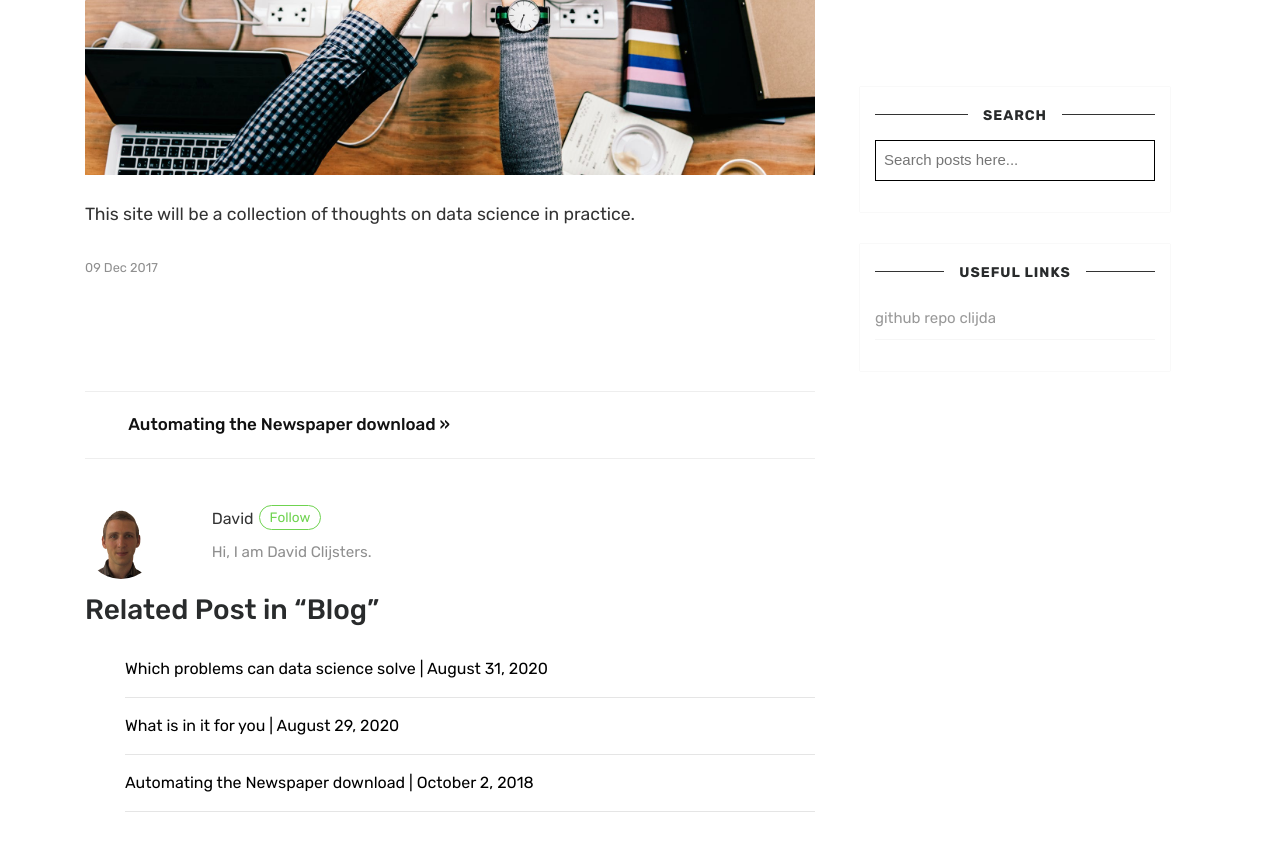
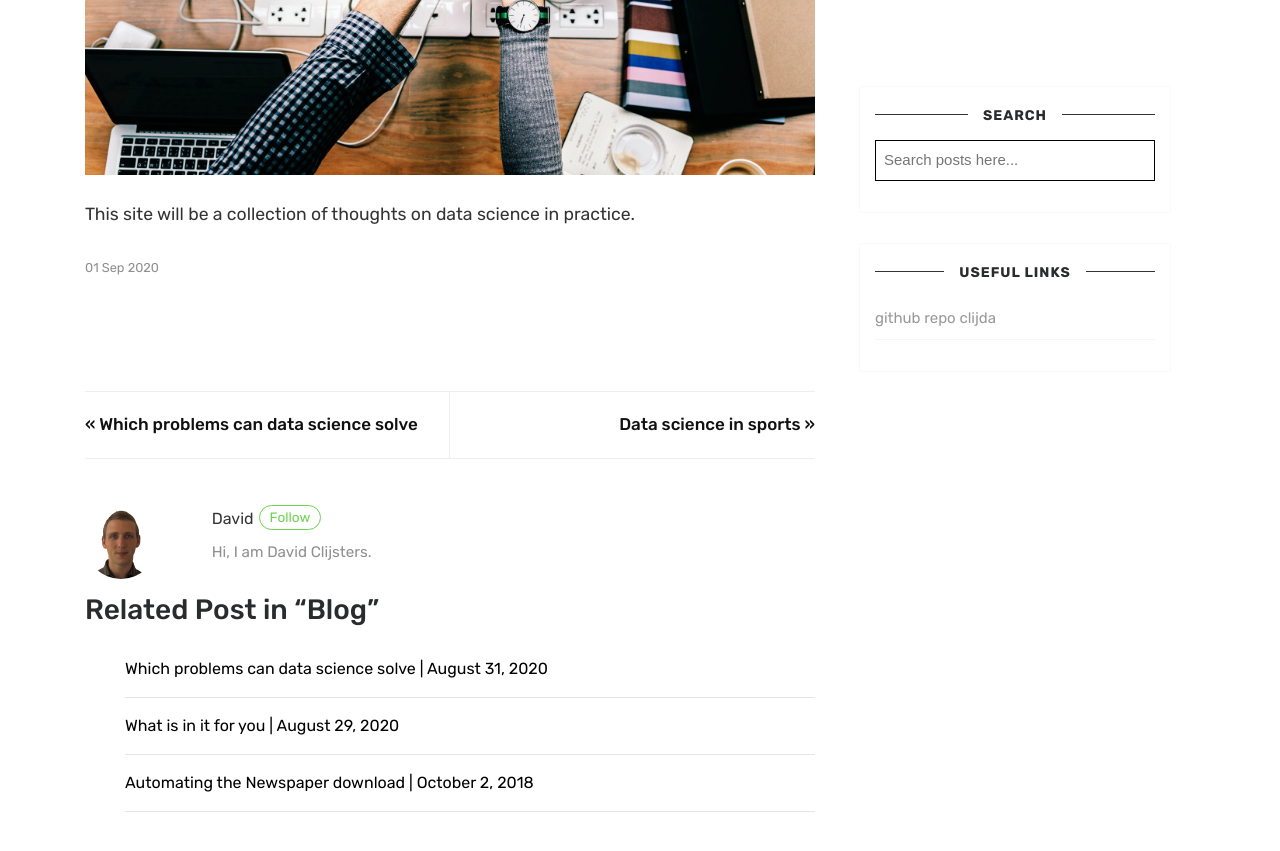
Before and after one commit to clijda/clijda.github.io, a Jekyll site: the page built from _posts/2017-12-09-auto-deploy-static-wordpress-site-in-github.markdown, in a window 1280 px wide and 900 px high, scrolled down 564 px. Shown: the top 851 px of the window. Built offline with Jekyll 4.4.1, drawn with Linux system fonts in a browser that asks for light colours; nearby versions of some CDN libraries; comment, search, counter and statistics services are not loaded; some of the changed lines change nothing that is shown.

```diff
--- a/_config.yml
+++ b/_config.yml
@@ -28,14 +28,14 @@
   - jekyll-archives
   - jekyll-seo-tag
 
-permalinks: pretty
+permalink: pretty
 
 # Archives
 jekyll-archives:
   enabled:
     - categories
   layout: archive
-  permalinks:
+  permalink:
     category: '/category/:name/'
 
 # Other
--- a/_posts/2017-12-09-auto-deploy-static-wordpress-site-in-github.markdown
+++ b/_posts/2017-12-09-auto-deploy-static-wordpress-site-in-github.markdown
@@ -2,7 +2,7 @@
 layout: post
 cover:  assets/images/3.jpg
 title: Data science blog launched
-date: 2017-12-09 12:00:00 +0545
+date: 2020-09-01 12:00:00 +0545
 categories: blog
 author: David
 summary: a collection of data science stories
```
